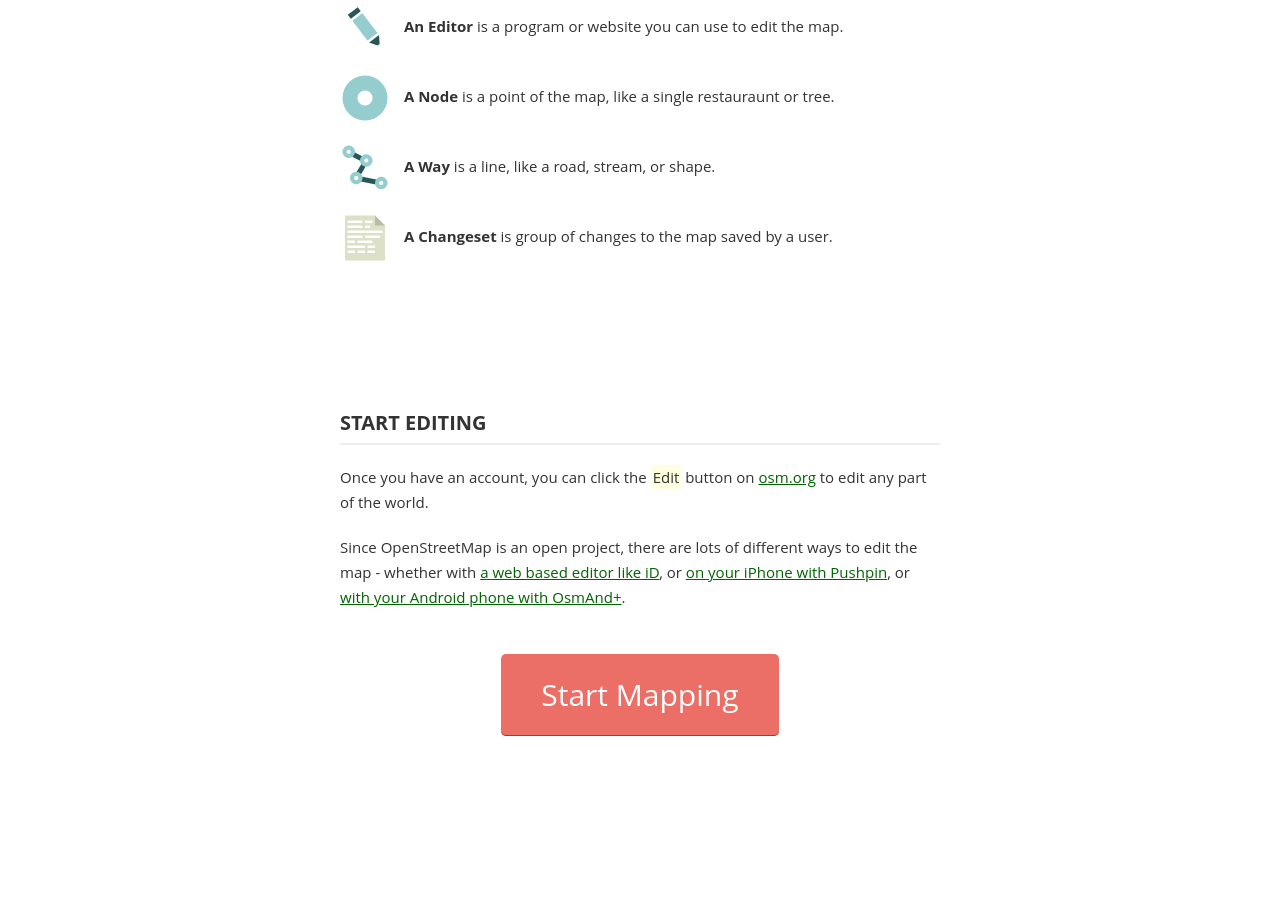
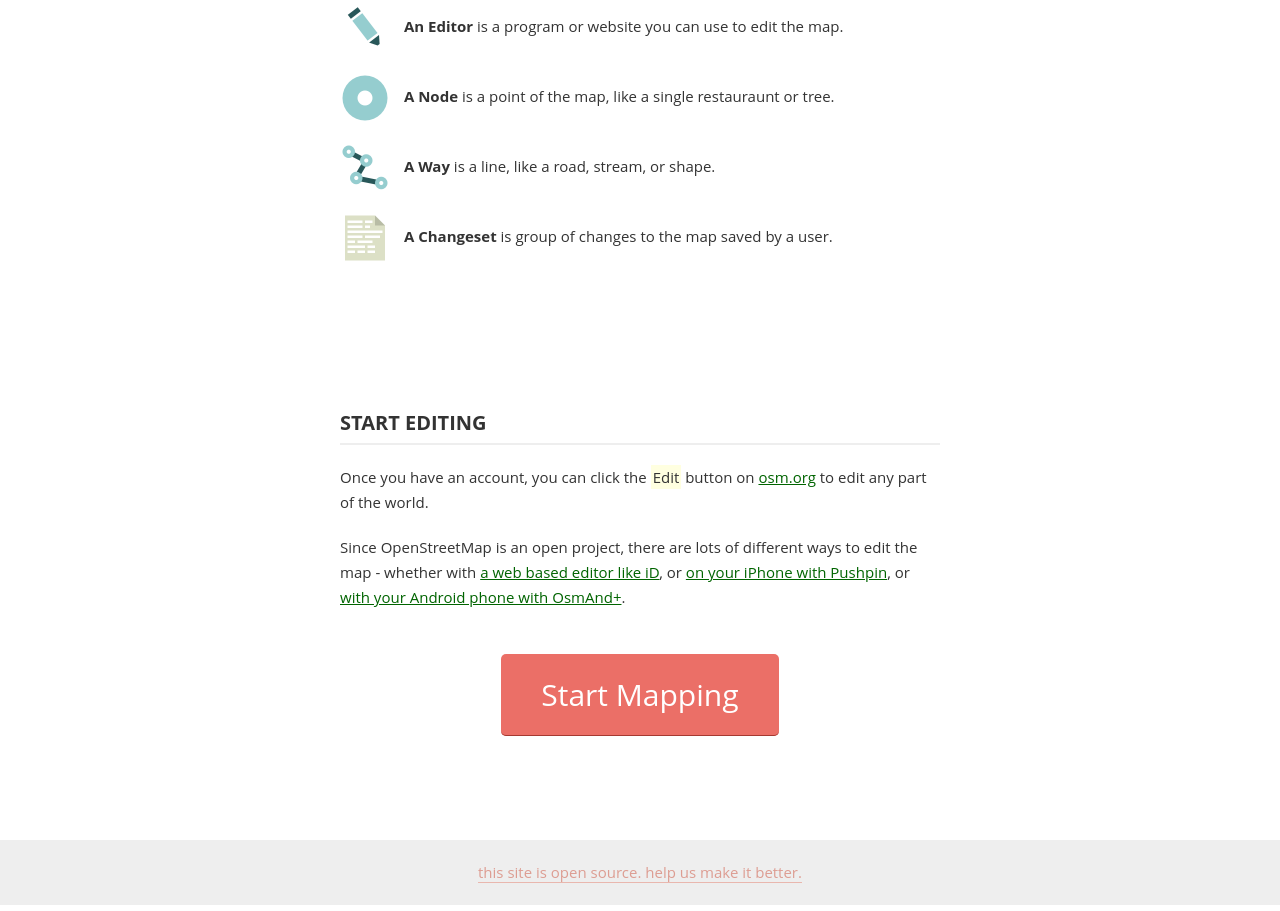
Before and after one commit to osmlab/welcome-osm, a plain HTML site: page index.html in a window 1280 px wide. Shown: the part 1889-2800 px from the top of the page. Before the commit the page ends 2649 px from the top, so only its background shows below. Drawn offline with Linux system fonts and the light colour scheme.

Commit message:
Link to gh

```diff
--- a/index.html
+++ b/index.html
@@ -143,5 +143,8 @@
                 <a href='http://openstreetmap.org/' class='button huge'>Start Mapping</a>
             </div>
         </div>
+        <div class='pad2 drop col12 fillE clearfix center deemphasize fl'>
+            <a href='https://github.com/osmlab/welcome-osm/'>this site is open source. help us make it better.</a>
+        </div>
     </body>
 </html>
```
